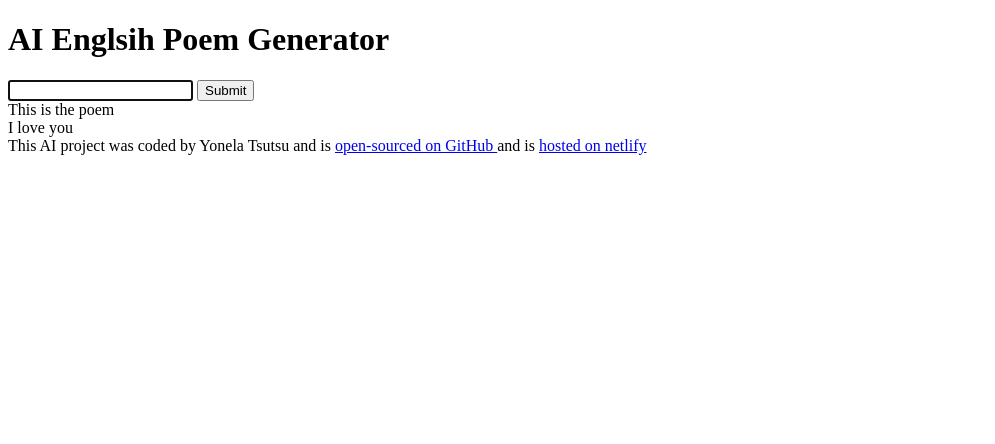
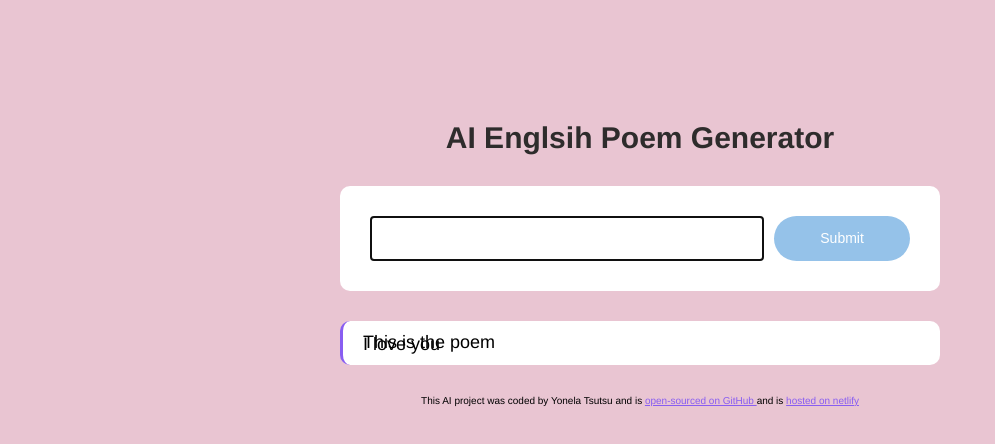
Before and after one commit to YonelaT/AI-poem-generator, a plain HTML site: page index.html in a window 1280 px wide. Shown: the whole page, without its empty margins (0-995 px from the left). Drawn offline with Linux system fonts and the light colour scheme; files whose address does not match are found by name.

Commit message:
added styling to the project

```diff
--- a/index.html
+++ b/index.html
@@ -7,6 +7,7 @@
     <title>Document</title>
 </head>
 <body>
+    <div class="container">
     <header>
     <h1>AI Englsih Poem Generator</h1>
     </header>
@@ -14,11 +15,11 @@
     <main>
 <form>
 
-    <input type="text" placeholdder=" Enter title of the poem" autofocus required autocomplete="off"/>
-    <input type="submit"/>
+    <input type="text" placeholdder=" Enter title of the poem" autofocus required autocomplete="off" class="prompt"/>
+    <input type="submit" class="submit-button"/>
 </form>
 
-<div>
+<div class="poem">
     This is the poem
     <br/>
     I love you
@@ -31,6 +32,7 @@
              <a href="https://app.netlify.com/sites/spontaneous-pavlova-8da5f5/overview" target="_blank ">
                 hosted on netlify </a>
     </footer>
+   </div>
    <script src="src/index.js"></script>
 </body>
 </html>
--- a/style.css
+++ b/style.css
@@ -0,0 +1,68 @@
+body {
+    background-color: rgb(233, 197, 210);
+    font-family: 'Franklin Gothic Medium', 'Arial Narrow', Arial, sans-serif;
+}
+a{
+    color: #885df1;
+}
+header {
+    margin-bottom: 30px;
+}
+
+.container {
+    margin: 120px auto;
+    max-width: 600px;
+}
+
+h1 {
+    font-size: 30px;
+    font-weight: 700;
+    line-height: 1.2;
+    color: rgb(46, 44, 44);
+    text-align: center;
+}
+
+form {
+    padding: 30px;
+    background-color: white;
+    border-radius: 10px;
+    display: flex;
+    box-shadow: rgb(235, 170, 249);
+    margin-bottom: 30px;
+}
+
+.prompt {
+    padding: 10px;
+    border: 1px solid rgba(241, 243, 248, 0.5);
+    width: 80%;
+    font-size: 15px;
+    line-height: 1.5;
+    color: rgb(72, 68, 68);
+
+}
+
+.submit-button {
+    margin-left: 10px;
+    background-color: rgb(149, 194, 233);
+    color: white;
+    border: none;
+    padding: 14px 24px;
+    border-radius: 50px;
+    width: 150px;
+    font-size: 14px;
+}
+
+.poem {
+    font-size: 18px;
+    background-color: white;
+    padding: 20px;
+    line-height: 2px;
+    border-left: 3px solid #885df1;
+    box-shadow: rgb(235, 170, 249);
+    border-radius: 10px;
+}
+footer{
+    text-align: center;
+    margin-top: 30px;
+    font-size:10px ;
+}
```
